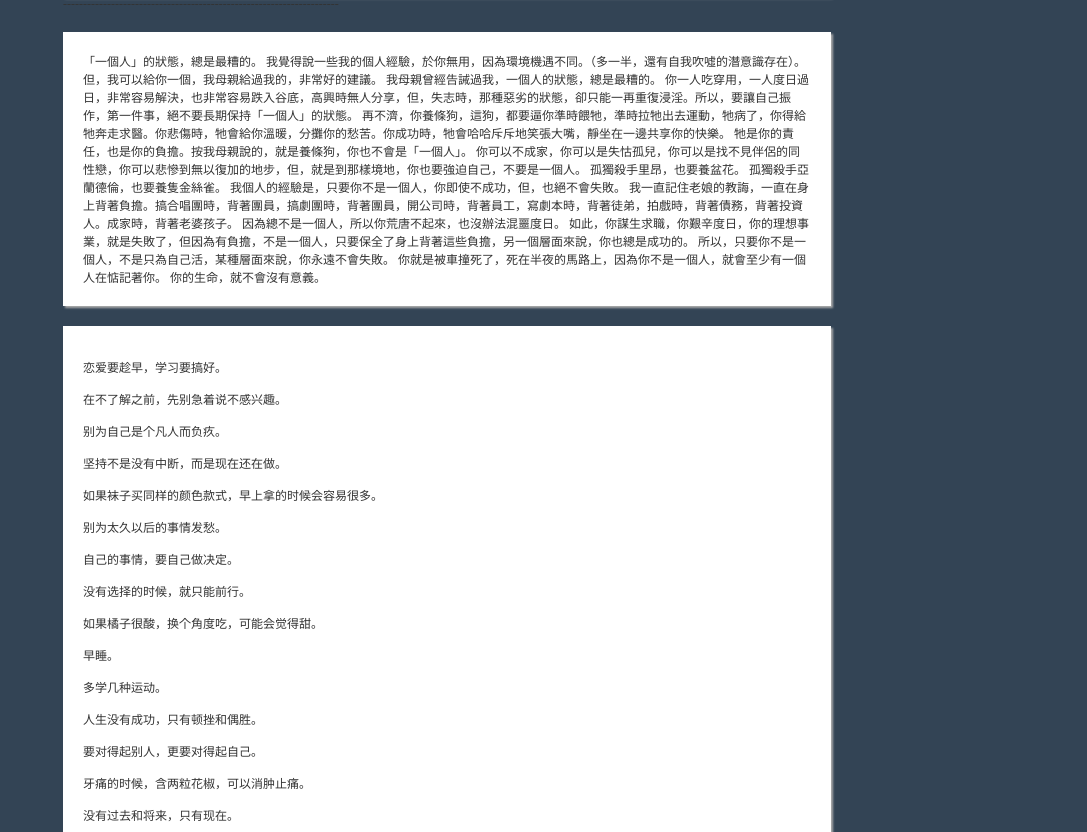
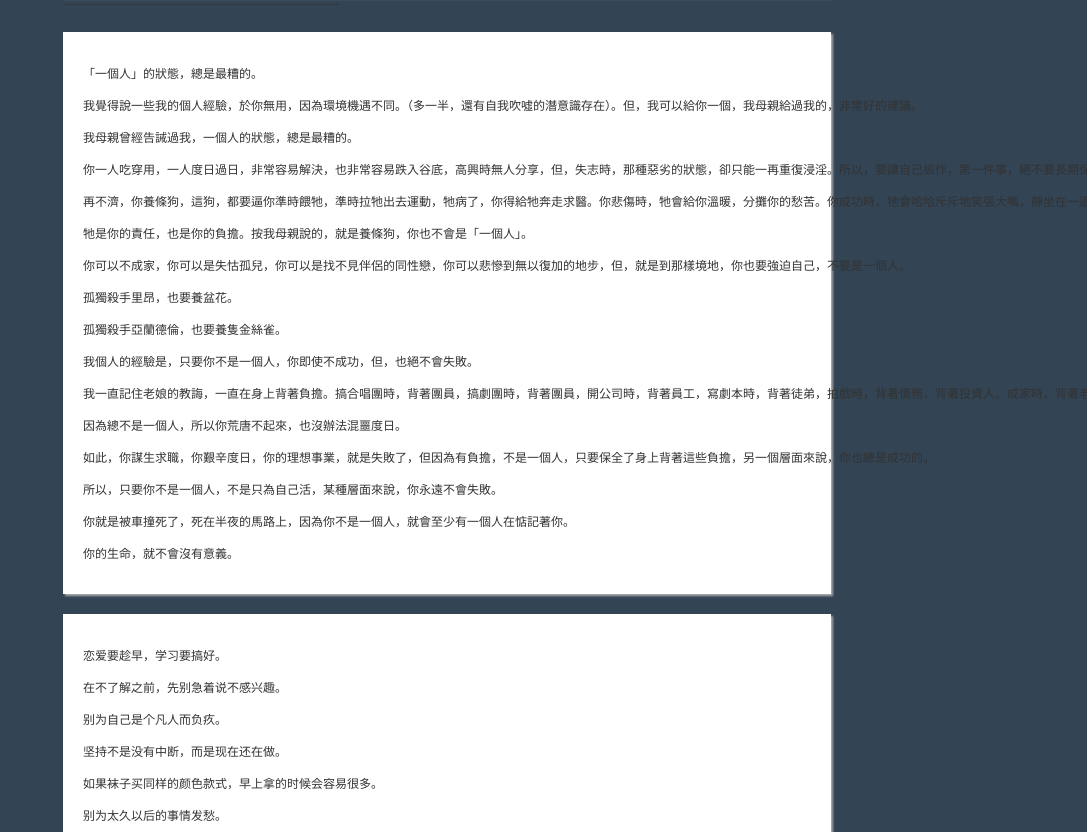
Before and after one commit to chasersir/chasersir.github.io, a plain HTML site: page extract.html in a window 1280 px wide. Shown: the part 1489-2321 px from the top of the page, without its empty margins (193-1280 px from the left). Drawn offline with Linux system fonts and the light colour scheme.

Commit message:
Update extract.html

```diff
--- a/extract.html
+++ b/extract.html
@@ -109,6 +109,7 @@
 </article>
 ---------------------------------------------------------------------
 <article>
+<pre>
 「一個人」的狀態，總是最糟的。
 
 我覺得說一些我的個人經驗，於你無用，因為環境機遇不同。（多一半，還有自我吹噓的潛意識存在）。但，我可以給你一個，我母親給過我的，非常好的建議。
```
